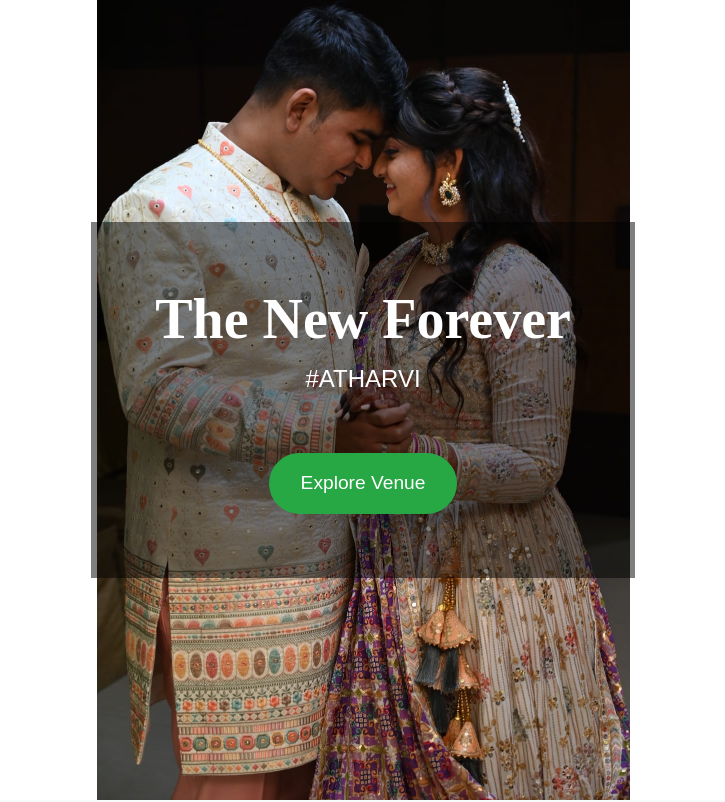
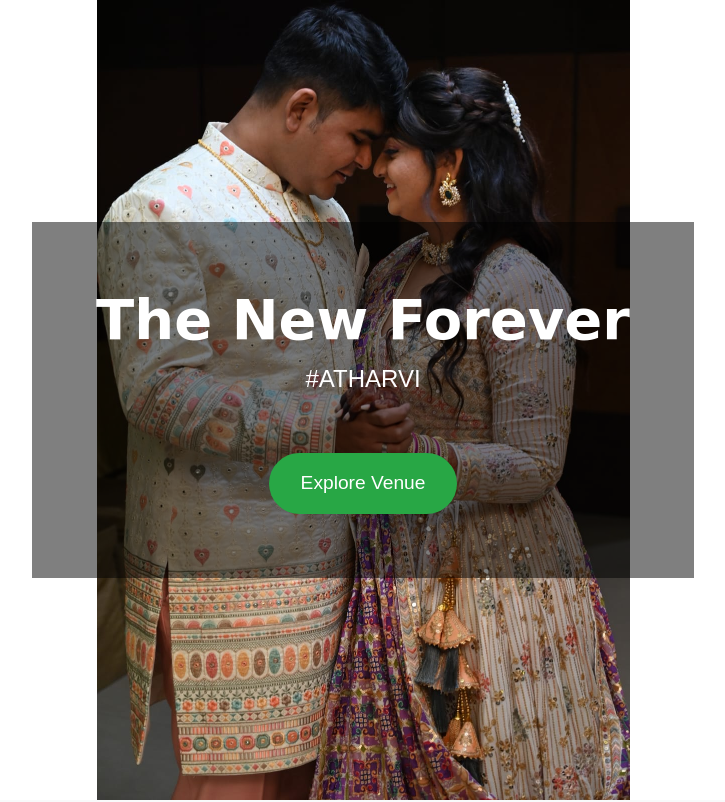
Before and after one commit to jay2004soni/weddinginvitation.github.io, a plain HTML site: page index.html in a window 1280 px wide. Shown: the top 802 px of the page, without its empty margins (277-1002 px from the left). Drawn offline with nearby package versions, Linux system fonts and the light colour scheme; a script that the page names is missing.

Commit message:
Update index.html

```diff
--- a/index.html
+++ b/index.html
@@ -13,7 +13,7 @@
     <!-- Hero Section (with Custom Background Image) -->
     <header class="hero d-flex justify-content-center align-items-center text-center">
         <div class="overlay">
-            <h1 class="display-4 text-white" style="font-family: French Script MT;" >The New Forever</h1>
+            <h1 class="display-4 text-white" style="font-family:'French Script MT', 'Lucida Handwriting', 'Segoe Script', cursive;" >The New Forever</h1>
             <p class="lead text-white">#ATHARVI</p>
             <a href="#services" class="btn btn-primary mt-4">Explore Venue</a>
         </div>
```
